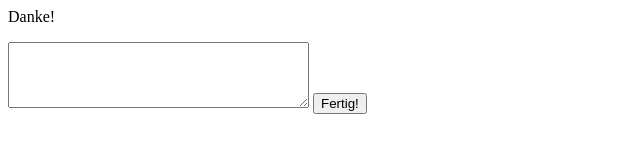
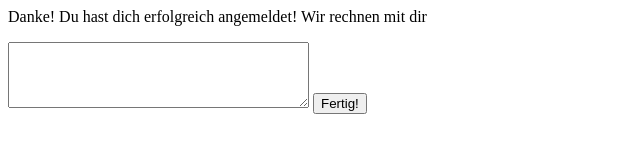
Before and after one commit to BruderJudas/BruderJudas.github.io, a plain HTML site: page index.html in a window 1280 px wide. Both pictures are taken after a click on the button "Fertig!". Shown: the whole page, without its empty margins (0-640 px from the left). Drawn offline with Linux system fonts and the light colour scheme.

Commit message:
Update index.html

```diff
--- a/index.html
+++ b/index.html
@@ -11,7 +11,7 @@
 
         <script>
             function doSomething(){
-                document.getElementById("test").innerHTML = "Danke!";
+                document.getElementById("test").innerHTML = "Danke! Du hast dich erfolgreich angemeldet! Wir rechnen mit dir";
             }
         </script>
 
```
